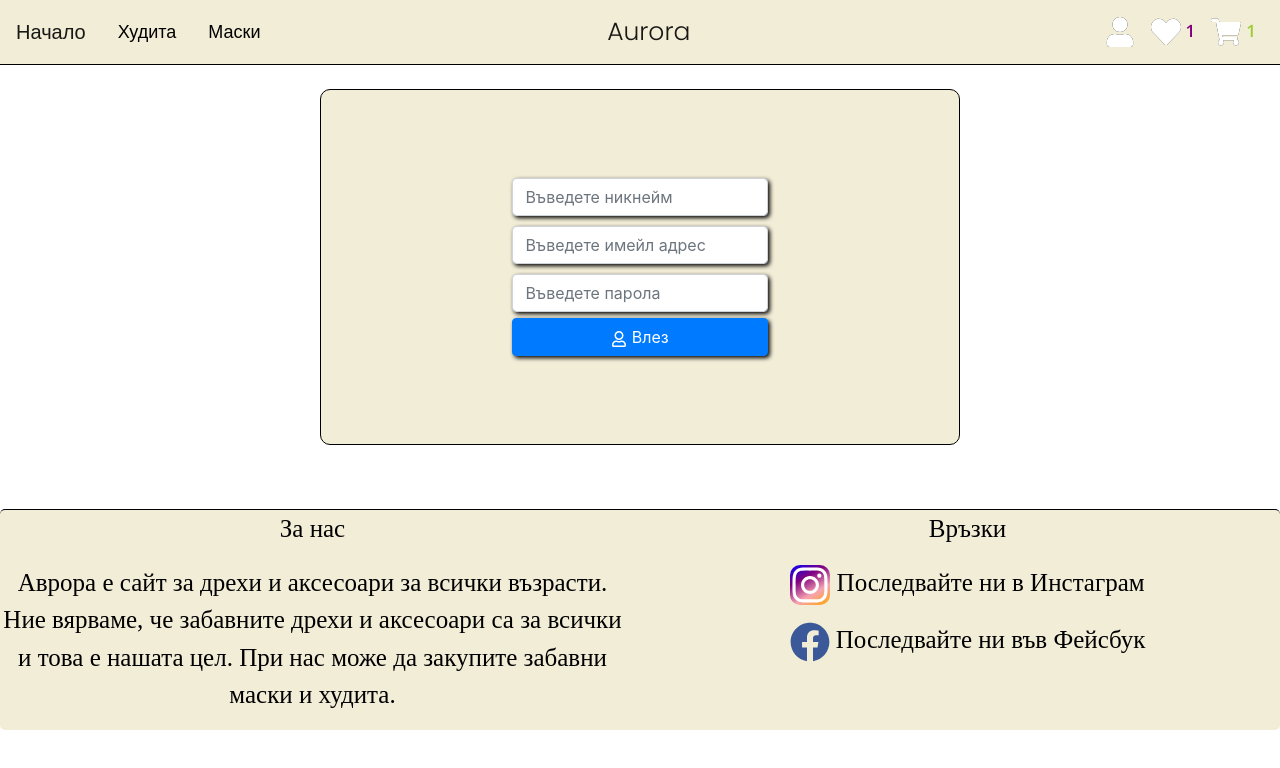
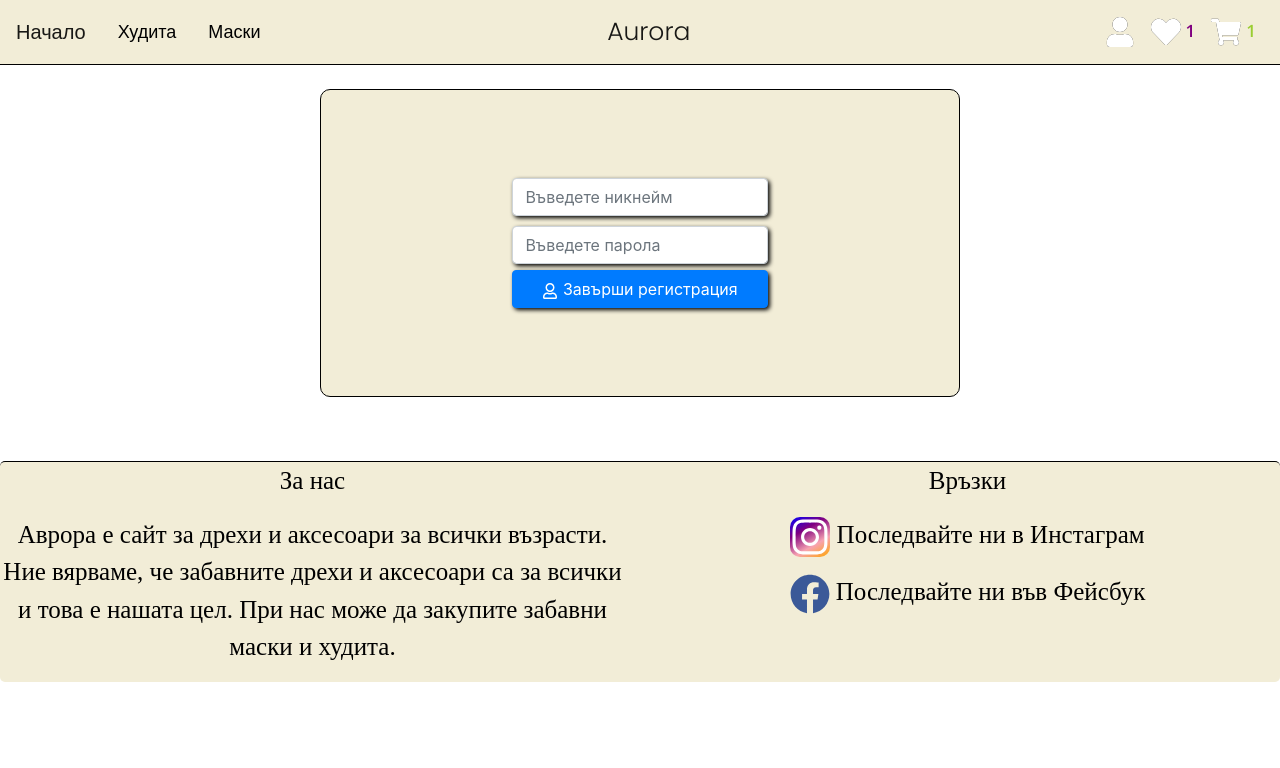
Before and after one commit to MartinYordanov374/WebStore-FullStack-Mockup, a React (Create React App) app: page /Login in a window 1280 px wide. Shown: the top 768 px of the page. Built offline with nearby package versions, Linux system fonts and the light colour scheme; a web font is replaced by a local one.

Commit message:
You can now register yourself

```diff
--- a/package.json
+++ b/package.json
@@ -6,8 +6,12 @@
     "@testing-library/jest-dom": "^5.11.6",
     "@testing-library/react": "^11.2.1",
     "@testing-library/user-event": "^12.2.2",
+    "axios": "^0.21.0",
     "bootstrap": "^4.5.3",
+    "cors": "^2.8.5",
     "jquery": "^3.5.1",
+    "mysql": "^2.18.1",
+    "node": "^15.4.0",
     "react": "^17.0.1",
     "react-bootstrap": "^1.4.0",
     "react-dom": "^17.0.1",
--- a/src/Components/Login.js
+++ b/src/Components/Login.js
@@ -1,19 +1,33 @@
-import React from 'react'
+import React, {useState} from 'react'
 import './css/login.css'
 import Navbar from './Header'
 import Footer from './Footer'
 import {FormControl, Button} from 'react-bootstrap'
 import {FaRegUser} from 'react-icons/fa'
+import Axios from 'axios'
+import $ from 'jquery'
+
 export default function Login() {
+    const [userReg, setUserReg] = useState('')
+    const [passReg, setPassReg] = useState('')
+
+    const register=()=>{
+        	Axios.post('http://localhost:3307/register',{
+                username: userReg,
+                password: passReg
+            }).then((response)=>{
+                console.log(response)
+            })
+    }
+
     return (
         <div className='loginFormWrapper'>
             <Navbar/>
             <div className='loginForm'>
                 <p className='createSpace'>.</p>
-                <FormControl className='enterUsername' placeholder='Въведете никнейм'/>
-                <FormControl className='enterEmail'  placeholder='Въведете имейл адрес'/>
-                <FormControl className='enterPassword'  placeholder='Въведете парола'/>
-                <Button className='submitLoginForm'><FaRegUser/> Влез</Button>
+                <FormControl className='enterUsername' onChange={(e)=>setUserReg(e.target.value)} placeholder='Въведете никнейм'/>
+                <FormControl className='enterPassword'  onChange = {(e)=>setPassReg(e.target.value)} type='password' placeholder='Въведете парола'/>
+                <Button className='submitLoginForm' onClick ={register}><FaRegUser/> Завърши регистрация </Button>
                 <p className='createSpace'>.</p>
 
             </div>
```
Also changed, not shown: src/Components/ServerSide/index.js (added, +26 -0 lines), 1 other file (tests, documents, lock files or other folders).
